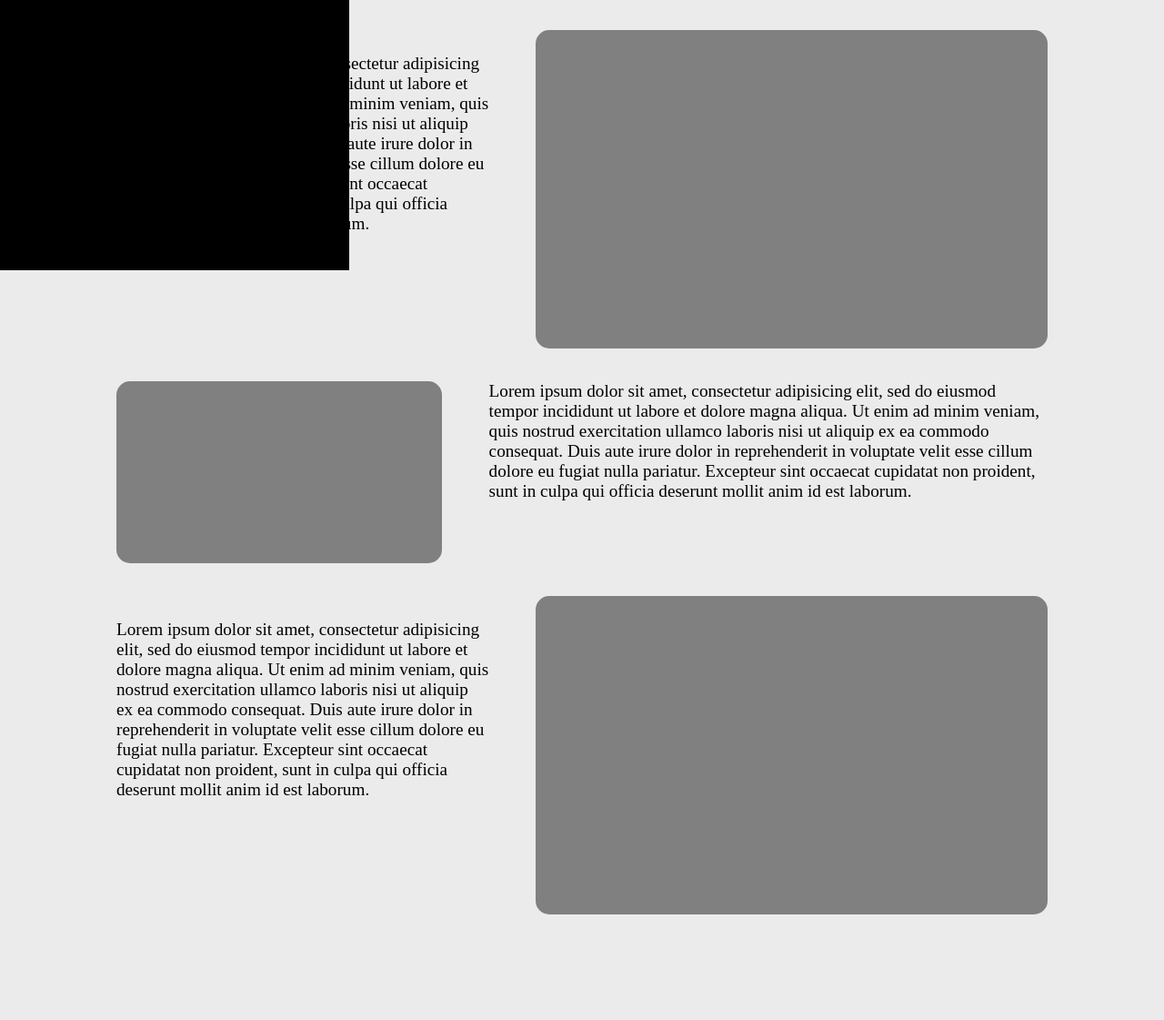
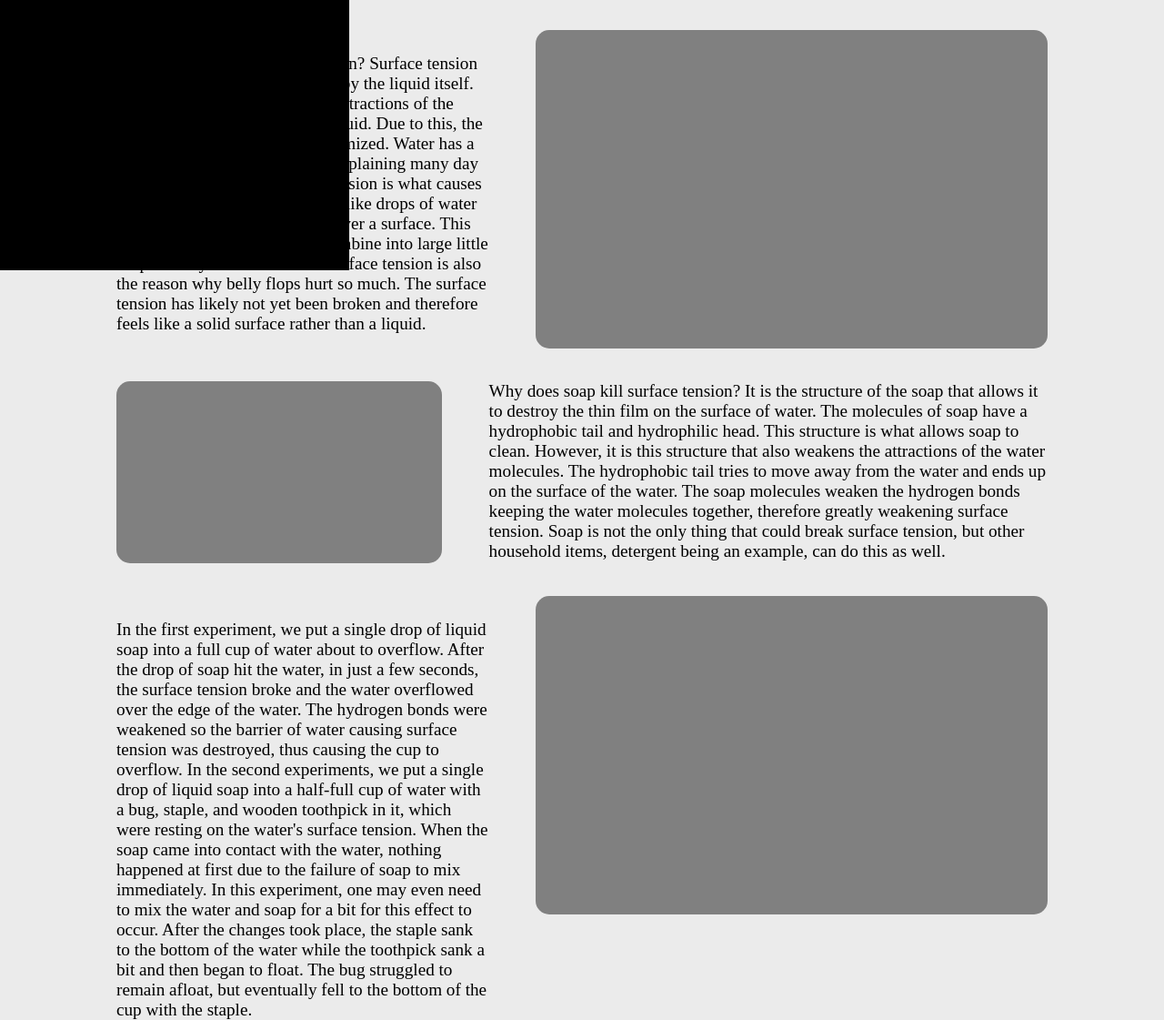
Before and after one commit to skyguys/chemistry-website, a plain HTML site: page page2.html in a window 1280 px wide. Shown: the part 503-1624 px from the top of the page at 91% size. Before the commit the page ends 1508 px from the top, so only its background shows below. Drawn offline with Linux system fonts and the light colour scheme.

Commit message:
finished text, need proofreader

```diff
--- a/page2.html
+++ b/page2.html
@@ -52,12 +52,16 @@
  			<img src="">
  		</div>
  		<div id="text2">
- 			<p>Lorem ipsum dolor sit amet, consectetur adipisicing elit, sed do eiusmod
- 			tempor incididunt ut labore et dolore magna aliqua. Ut enim ad minim veniam,
- 			quis nostrud exercitation ullamco laboris nisi ut aliquip ex ea commodo
- 			consequat. Duis aute irure dolor in reprehenderit in voluptate velit esse
- 			cillum dolore eu fugiat nulla pariatur. Excepteur sint occaecat cupidatat non
- 			proident, sunt in culpa qui officia deserunt mollit anim id est laborum.</p>
+ 			<p>First of all, what is surface tension? Surface tension is a thin film over
+			liquid caused by the liquid itself. The film is formed through the attractions
+			of the particles on the surface of the liquid. Due to this, the surface area of
+			the liquid is minimized. Water has a naturally high surface tension, explaining
+			many day to day phenomenons. Surface tension is what causes water to form small
+			little sphere-like drops of water rather than spread itself out all over a
+			surface. This explains why water seems to combine into large little droplets
+			on your car window. Surface tension is also the reason why belly flops hurt
+			so much. The surface tension has likely not yet been broken and therefore feels
+			like a solid surface rather than a liquid.</p>
  		</div>
  	</div>
 
@@ -72,12 +76,15 @@
  			<img src="">
  		</div>
  		<div id="text1">
- 			<p>Lorem ipsum dolor sit amet, consectetur adipisicing elit, sed do eiusmod
- 			tempor incididunt ut labore et dolore magna aliqua. Ut enim ad minim veniam,
- 			quis nostrud exercitation ullamco laboris nisi ut aliquip ex ea commodo
- 			consequat. Duis aute irure dolor in reprehenderit in voluptate velit esse
- 			cillum dolore eu fugiat nulla pariatur. Excepteur sint occaecat cupidatat non
- 			proident, sunt in culpa qui officia deserunt mollit anim id est laborum.</p>
+ 			<p>Why does soap kill surface tension? It is the structure of the soap that allows
+			it to destroy the thin film on the surface of water. The molecules of soap have a
+			hydrophobic tail and hydrophilic head. This structure is what allows soap to clean.
+			However, it is this structure that also weakens the attractions of the water
+			molecules. The hydrophobic tail tries to move away from the water and ends up on the
+			surface of the water. The soap molecules weaken the hydrogen bonds keeping the water
+			molecules together, therefore greatly weakening surface tension. Soap is not the only
+			thing that could break surface tension, but other household items, detergent being an
+			example, can do this as well.</p>
  		</div>
  	</div>
 
@@ -90,12 +97,19 @@
  			<img src="">
  		</div>
  		<div id="text2">
- 			<p>Lorem ipsum dolor sit amet, consectetur adipisicing elit, sed do eiusmod
- 			tempor incididunt ut labore et dolore magna aliqua. Ut enim ad minim veniam,
- 			quis nostrud exercitation ullamco laboris nisi ut aliquip ex ea commodo
- 			consequat. Duis aute irure dolor in reprehenderit in voluptate velit esse
- 			cillum dolore eu fugiat nulla pariatur. Excepteur sint occaecat cupidatat non
- 			proident, sunt in culpa qui officia deserunt mollit anim id est laborum.</p>
+ 			<p>In the first experiment, we put a single drop of liquid soap into a full cup
+			of water about to overflow. After the drop of soap hit the water, in just a few
+			seconds, the surface tension broke and the water overflowed over the edge of
+			the water. The hydrogen bonds were weakened so the barrier of water causing
+			surface tension was destroyed, thus causing the cup to overflow. In the second
+			experiments, we put a single drop of liquid soap into a half-full cup of water
+			with a bug, staple, and wooden toothpick in it, which were resting on the water's
+			surface tension. When the soap came into contact with the water, nothing happened
+			at first due to the failure of soap to mix immediately. In this experiment, one
+			may even need to mix the water and soap for a bit for this effect to occur. After
+			the changes took place, the staple sank to the bottom of the water while the
+			toothpick sank a bit and then began to float. The bug struggled to remain afloat,
+			but eventually fell to the bottom of the cup with the staple. </p>
  		</div>
  	</div>
 
```
